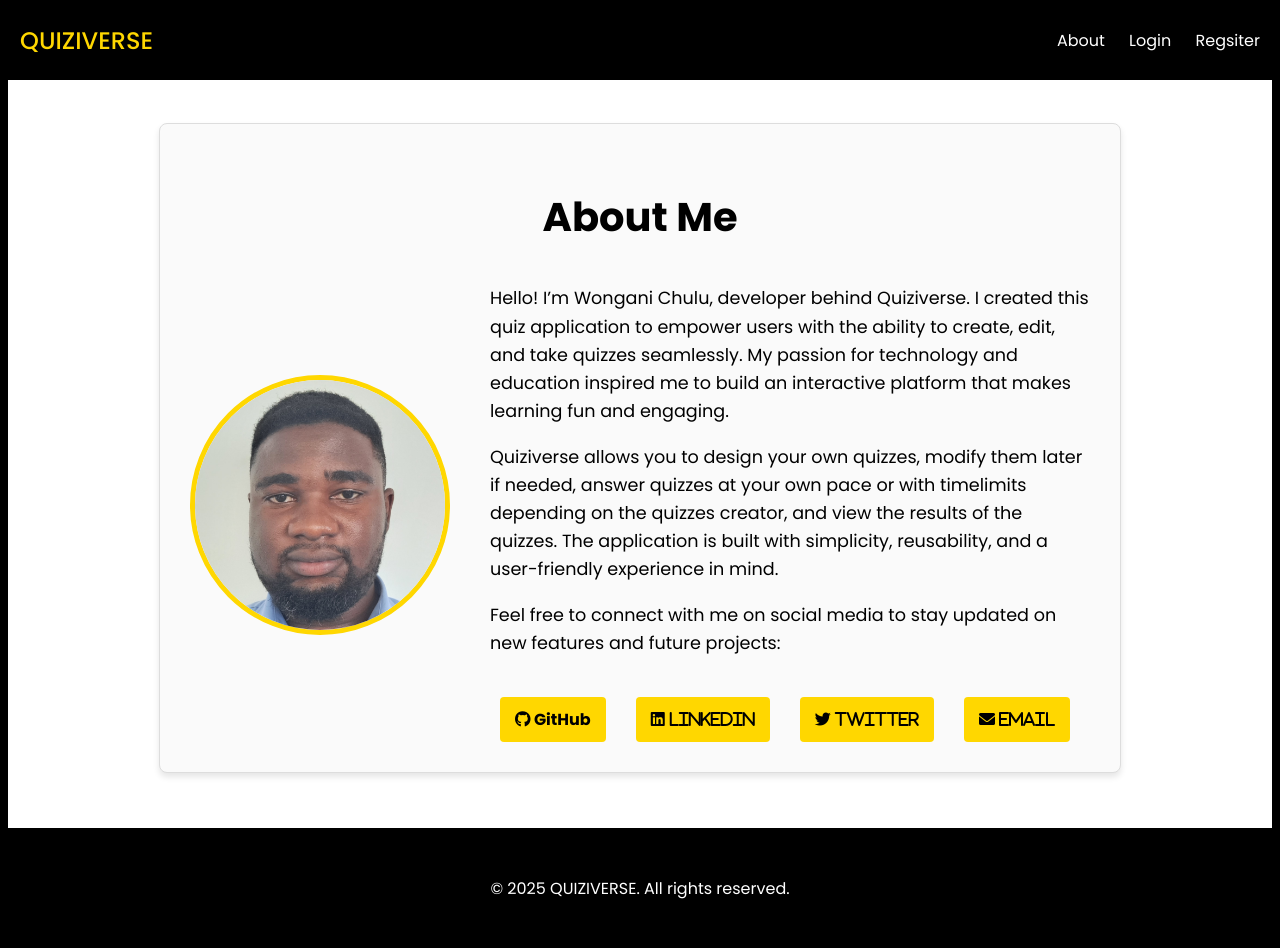
After one commit to realWRC/quiziverse, a Flask app: page /about in a window 1280 px wide. The commit adds this page. Run offline with Flask 3, Linux system fonts and the light colour scheme.

Commit message:
Added about page

```diff
--- a/api/app.py
+++ b/api/app.py
@@ -35,6 +35,13 @@ def index():
     """ Welcome Page
     """
     return render_template("index.html", title="QUIZIVERSE", year=year)
+
+
+@app.route("/about", methods=["GET"])
+def about():
+    """ About page
+    """
+    return render_template("about.html", title="ABOUT", year=year)
 
 
 @app.route("/home", methods=["GET", "POST"])
--- /dev/null
+++ b/api/static/css/about.css
@@ -0,0 +1,96 @@
+.main-section {
+  background-color: #fff;
+  padding: 20px;
+  background-color: #fff;
+  min-height: 90vh;
+  align-content: center;
+  padding-top: 10vh;
+}
+
+.about-container {
+  max-width: 900px;
+  color: #000;
+  width: 90%;
+  min-height: 70vh;
+  margin: 0 auto;
+  background-color: #fafafa;
+  padding: 30px;
+  border: 1px solid #ddd;
+  border-radius: 8px;
+  box-shadow: 0 4px 6px rgba(0, 0, 0, 0.1);
+  text-align: center;
+}
+
+.about-container h1 {
+  font-size: 2.5rem;
+  color: #000;
+  margin-bottom: 20px;
+}
+
+.about-content {
+  display: flex;
+  flex-wrap: wrap;
+  justify-content: center;
+  gap: 40px;
+  align-items: center;
+}
+
+.profile-image {
+  flex: 0 0 250px;
+  width: 250px;
+  height: 250px;
+  overflow: hidden;
+  border-radius: 50%;
+  border: 5px solid #FFD700;
+}
+
+.profile-image img {
+  width: 100%;
+  height: 100%;
+  object-fit: cover;
+}
+
+.about-text {
+  flex: 1;
+  min-width: 300px;
+  text-align: left;
+}
+
+.about-text p {
+  font-size: 1.1rem;
+  margin-bottom: 15px;
+  line-height: 1.6;
+}
+
+.social-links {
+  margin-top: 5vh;
+  display: flex;
+  justify-content: space-around;
+  width: 100%;
+}
+
+.social-links a {
+  text-decoration: none;
+  color: #000;
+  background-color: #FFD700;
+  padding: 10px 15px;
+  margin-right: 10px;
+  border-radius: 4px;
+  font-weight: bold;
+  transition: background-color 0.3s, transform 0.2s;
+}
+
+.social-links a:hover {
+  background-color: #e5c100;
+  transform: translateY(-2px);
+}
+
+@media (max-width: 768px) {
+  .about-content {
+    flex-direction: column;
+  }
+
+  .profile-image {
+    margin-bottom: 20px;
+  }
+}
--- a/api/static/css/base.css
+++ b/api/static/css/base.css
@@ -6,11 +6,14 @@ html, body {
 }
 
 .base-header {
+  position: fixed;
+  top: 0;
+  left: 0;
+  right: 0;
   background-color: #000;
   display: flex;
   justify-content: space-between;
-  height: 10%;
-  /* max-height: 10%; */
+  height: 5vh;
   align-items: center;
   padding: 20px;
 }
@@ -43,6 +46,7 @@ nav a:hover {
   text-align: center;
   font-size: 20px;
   min-height: 40%;
+  padding-top: 20vh;
 }
 
 .hero h1 {
@@ -192,7 +196,7 @@ footer {
   }
   footer {
     font-size: 12px;
-    height: 5%;
+    height: 5vh;
     padding: 10px;
     align-content: center;
   }
--- /dev/null
+++ b/api/templates/about.html
@@ -0,0 +1,30 @@
+{% extends "base.html" %}
+
+{% block CSS %}
+    <link rel="stylesheet" href="{{ url_for('static', filename='css/about.css') }}">
+    <link rel="stylesheet" href="https://cdnjs.cloudflare.com/ajax/libs/font-awesome/6.0.0-beta3/css/all.min.css">
+{% endblock CSS %}
+
+{% block main %}
+  <main class="main-section">
+    <section class="about-container">
+      <h1>About Me</h1>
+      <div class="about-content">
+        <div class="profile-image">
+          <img src="{{ url_for('static', filename='images/profile_picture.png') }}" alt="Developer Photo">
+        </div>
+        <div class="about-text">
+          <p>Hello! I’m Wongani Chulu, developer behind Quiziverse. I created this quiz application to empower users with the ability to create, edit, and take quizzes seamlessly. My passion for technology and education inspired me to build an interactive platform that makes learning fun and engaging.</p>
+          <p>Quiziverse allows you to design your own quizzes, modify them later if needed, answer quizzes at your own pace or with timelimits depending on the quizzes creator, and view the results of the quizzes. The application is built with simplicity, reusability, and a user-friendly experience in mind.</p>
+          <p>Feel free to connect with me on social media to stay updated on new features and future projects:</p>
+          <div class="social-links">
+            <a href="https://github.com/realWRC" target="_blank"><i class="fab fa-github"></i> GitHub</a>
+            <a href="https://www.linkedin.com/in/wongani-chulu-30339915a/" target="_blank"><i class="fab fa-linkedin"> LinkedIn</i></a>
+            <a href="https://x.com/realWRC7" target="_blank"><i class="fab fa-twitter"> Twitter</i></a>
+            <a href="mailto:wonganichulu@gmail.com" target="_blank" id="sublink"><i class="fas fa-envelope"> Email</i></a>
+          </div>
+        </div>
+      </div>
+    </section>
+  </main>
+{% endblock main %}
--- a/api/templates/base.html
+++ b/api/templates/base.html
@@ -17,9 +17,9 @@
     <header class="base-header">
       <a href="{{ url_for('index') }}" class="logo">QUIZIVERSE</a>
       <nav>
-        <a href="{{ url_for('home') }}">Home</a>
-        <a href="">Features</a>
-        <a href="">About Us</a>
+        <a href="{{ url_for('about') }}">About</a>
+        <a href="{{ url_for('login') }}">Login</a>
+        <a href="{{ url_for('register') }}">Regsiter</a>
       </nav>
     </header>
     {% endblock header %}
@@ -43,14 +43,17 @@
         <div class="feature">
           <h2>Quiz Creation</h2>
           <p>We offer a feature set that allows users to create and edit quizzes seamlessly.</p>
+          <p>If your are not happy with some of the questions the scoring of the time limits you can always edit them letter</p>
         </div>
         <div class="feature">
           <h2>Streamlined UI</h2>
           <p>Our UI offers a user experience that makes it easy to answer quizzes and view your results.</p>
+          <p>All your results for all the quizzes you take will be stored and you can access them at any time in your results page.</p>
         </div>
         <div class="feature">
           <h2>Quiz API</h2>
           <p>All quizzes on quiziverse are exposed through a RESTful API for you to use in your own applications.</p>
+          <p>Find a quiz you like? Well you can simply copy its id and use our api to get the quiz for yourself.</p>
         </div>
       </section>
     </main>
```
Also changed, not shown: api/static/images/profile_picture.png (added).
